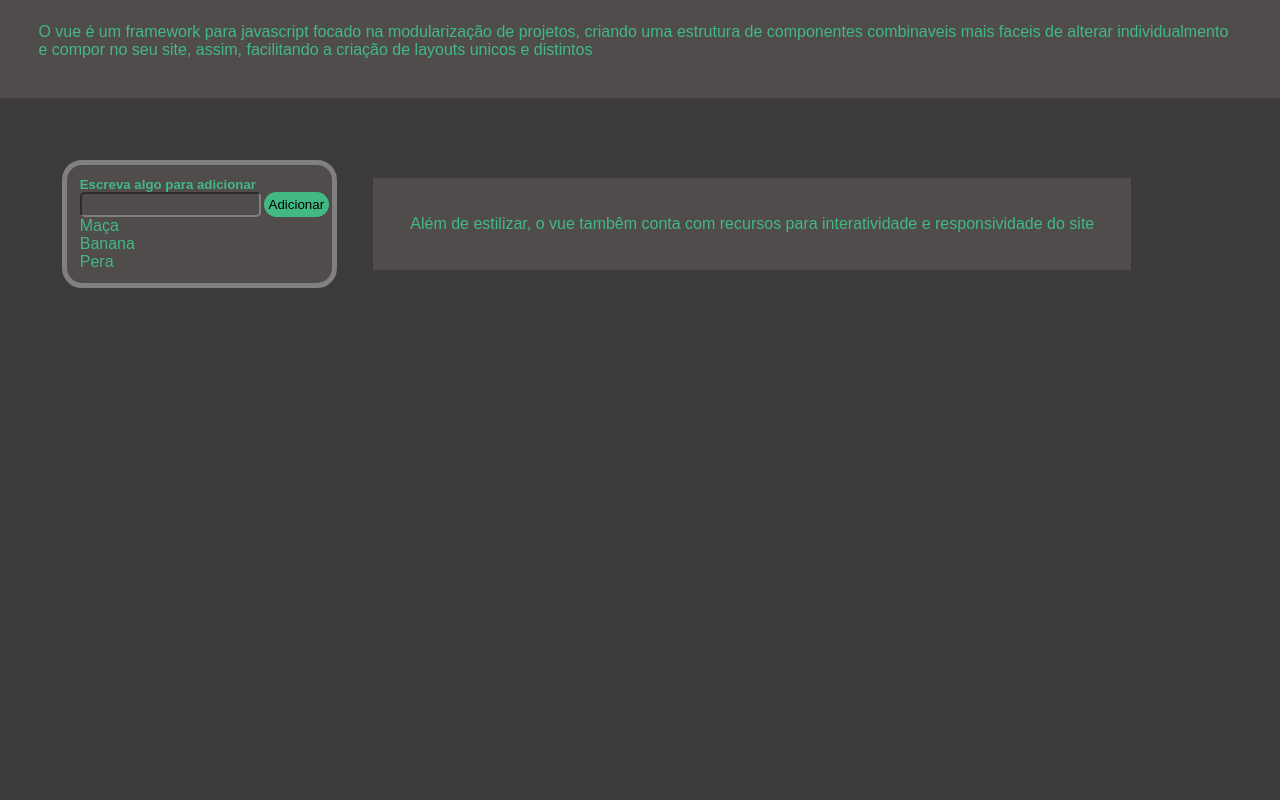
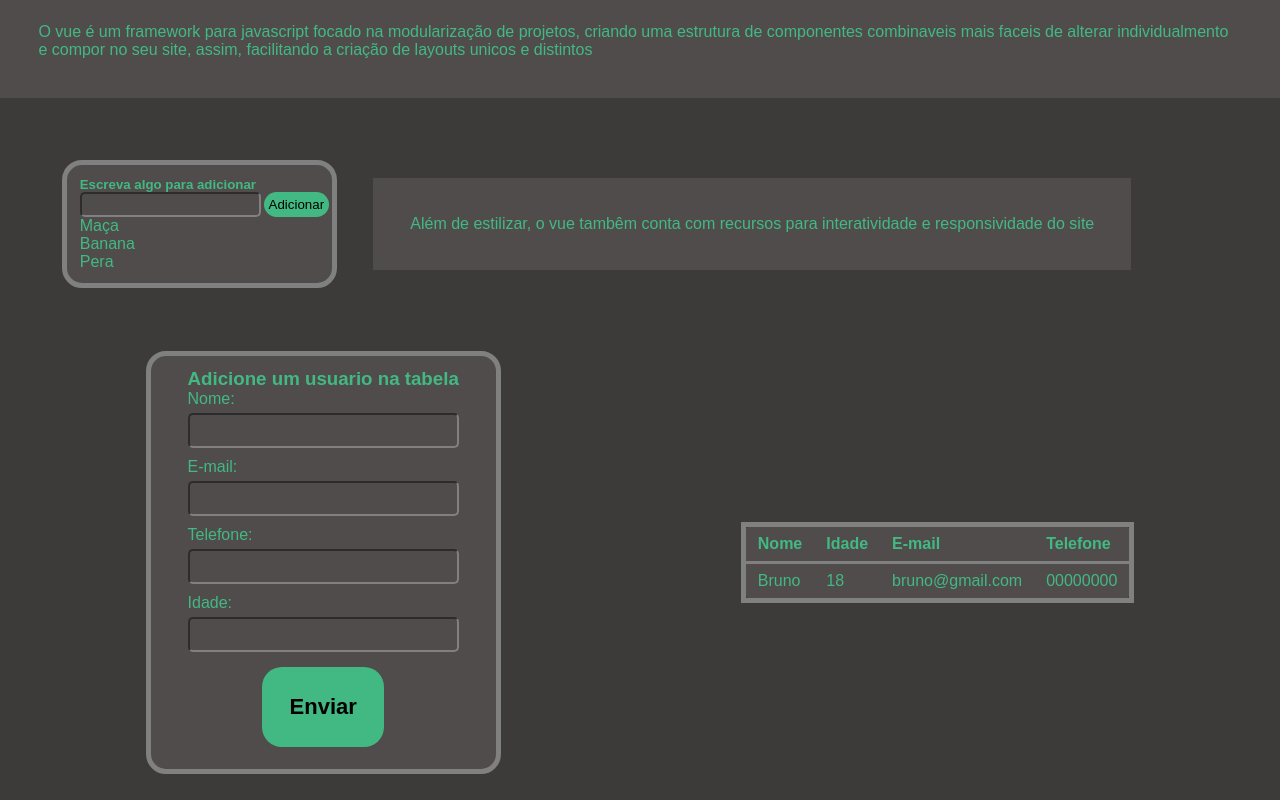
Before and after one commit to Arthur2060/ExerciciosVue, a Vue app in the folder exercicios-vue/: page / in a window 1280 px wide. Shown: the part 592-1392 px from the top of the page. Before the commit the page ends 943 px from the top, so only its background shows below. Built offline with nearby package versions, Linux system fonts and the light colour scheme.

Commit message:
Criando formulario e tabela interativos e comunicativos

```diff
--- a/exercicios-vue/src/App.vue
+++ b/exercicios-vue/src/App.vue
@@ -1,4 +1,5 @@
 <script setup>
+  import { ref } from 'vue'
   import MeuTitulo from './components/MeuTitulo.vue'
   import MeuParagrafo from './components/MeuParagrafo.vue'
   import MinhaLista from './components/MinhaLista.vue'
@@ -9,6 +10,14 @@
   import MeuRodape from './components/MeuRodape.vue'
   import MeuCabecalho from './components/MeuCabecalho.vue'
   import MeuFormulario from './components/MeuFormulario.vue'
+
+  const usuarios = ref([
+    {nome: 'Bruno', email: 'bruno@gmail.com', telefone: '00000000', idade: '18'},
+  ])
+
+  const adicionarUsuario = (novoUsuario) => {
+    usuarios.value.push(novoUsuario)
+  }
 </script>
 
 <template>
@@ -23,6 +32,10 @@
     <MinhaLista :itens="[ 'Maça', 'Banana', 'Pera' ]" />
     <MeuParagrafo paragrafo="Além de estilizar, o vue tambêm conta com recursos para interatividade e responsividade do site" />
   </div>
+  <div style="display: flex; margin: 2%; align-items: center; justify-content: space-around;">
+    <MeuFormulario @adicionar-usuario="adicionarUsuario" />
+    <MinhaTabela :usuarios="usuarios" />
+  </div>
 </template>
 
 <style scoped>
--- a/exercicios-vue/src/components/MeuFormulario.vue
+++ b/exercicios-vue/src/components/MeuFormulario.vue
@@ -1,17 +1,51 @@
 <script setup>
+    import { ref } from 'vue'
+
     defineProps({
-        items: Array
     })
+
+    const nome = ref('')
+    const email = ref('')
+    const telefone = ref('')
+    const idade = ref('')
+
+    const emit = defineEmits(['adicionar-usuario'])
+
+    function enviar() {
+        emit('adicionar-usuario', {
+            nome: nome.value,
+            email: email.value,
+            telefone: telefone.value,
+            idade: idade.value,
+        })
+        nome.value = ''
+        email.value = ''
+        telefone.value = ''
+        idade.value = ''
+    }
 </script>
 
 <template>
-    <form>
-        <div class="campo" v-for="(item, index) in items" :key="index">
-            <label :for="item">{{ item }}</label>
-            <input type="text" :id="item" :name="item" />
+    <form @submit.prevent="enviar">
+        <h3>Adicione um usuario na tabela</h3>
+        <div class="campo" id="campo-nome">
+            <label for="Nome">Nome: </label>
+            <input v-model="nome" type="text" id="Nome" name="Nome"/>
+        </div>
+        <div class="campo" id="campo-email">
+            <label for="E-mail">E-mail: </label>
+            <input v-model="email" type="email" id="E-mail" name="E-mail"/>
+        </div>
+        <div class="campo" id="campo-telefone">
+            <label for="Telefone">Telefone: </label>
+            <input v-model="telefone" type="tel" id="Telefone" name="Telefone"/>
+        </div>
+        <div class="campo" id="campo-idade">
+            <label for="Idade">Idade: </label>
+            <input v-model="idade" type="number" id="Idade" name="Idade"/>
         </div>
 
-        <div id="acao">
+        <div id="campo-acao" class="campo">
             <button type="submit">Enviar</button>
         </div>
     </form>
@@ -25,7 +59,7 @@
         background-color: rgb(80, 76, 76);
         border: solid 5px gray;
         width: fit-content;
-        padding: 3%;
+        padding: 1% 3%;
     }
 
     .campo {
@@ -42,11 +76,23 @@
         padding: 8px;
         box-sizing: border-box;
         border-radius: 5px;
-        border: 1px solid #ccc;
+        border-color: gray;
+        background-color: transparent;
+        color: #42b983;
     }
 
-    #acao {
+    #campo-acao {
         text-align: center;
         margin-top: 15px;
     }
+
+    #campo-acao > button {
+        background-color: #42b983;
+        color: black;
+        padding: 10%;
+        border: none;
+        border-radius: 20px;
+        font-weight: bold;
+        font-size: 22px;
+    }
 </style>
```
